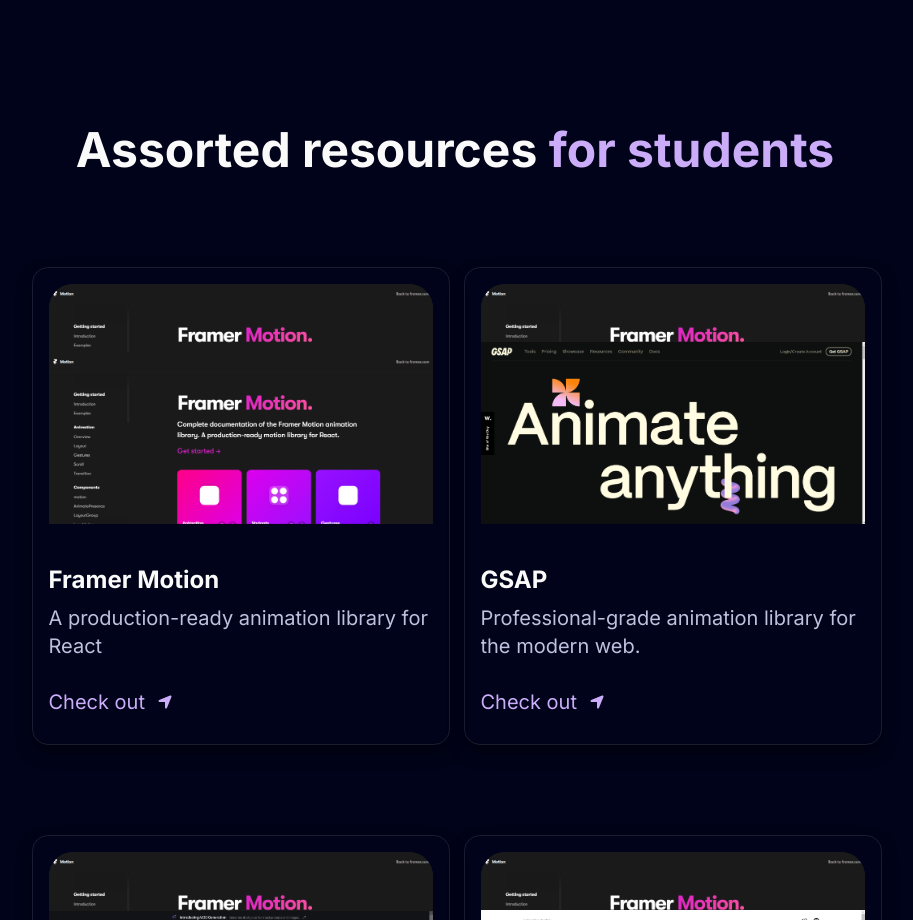
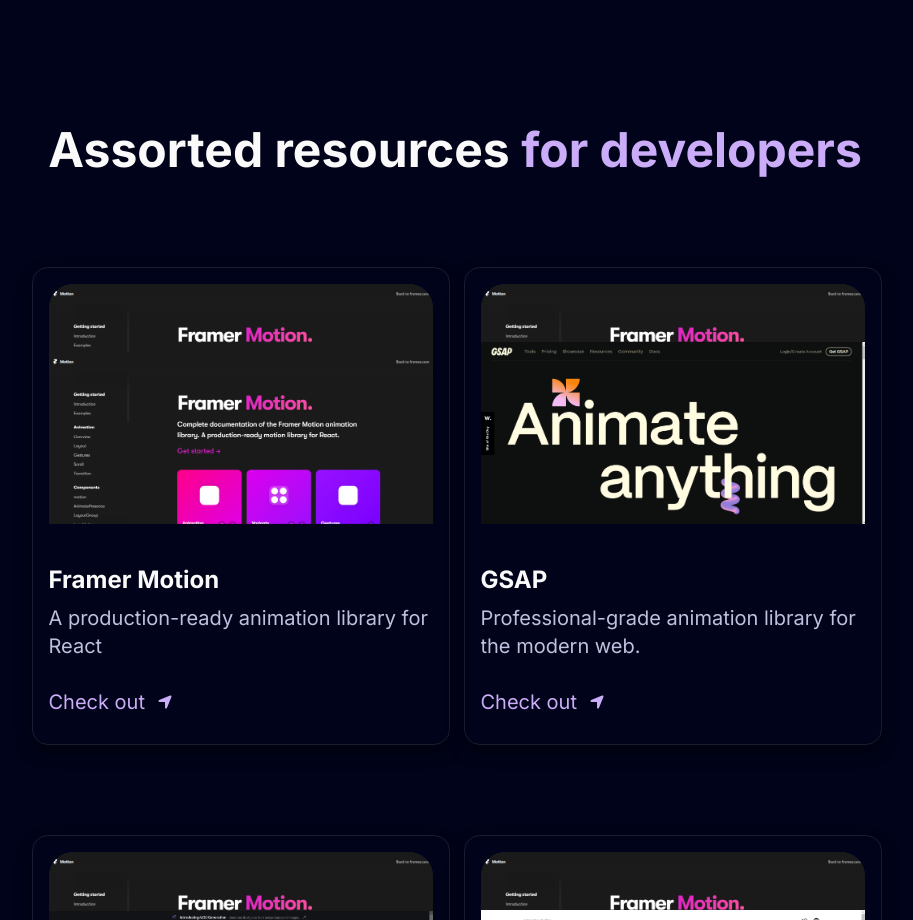
Before and after one commit to Jananisankar21419/toolmiet, a Next.js app: page / in a window 1280 px wide. Shown: the part 820-1740 px from the top of the page, without its empty margins (185-1098 px from the left). Built offline with nearby package versions, Linux system fonts and the light colour scheme.

Commit message:
Update RecentProjects.tsx

```diff
--- a/components/RecentProjects.tsx
+++ b/components/RecentProjects.tsx
@@ -9,7 +9,7 @@
   return (
     <div className="py-20">
       <h1 className="heading">
-        Assorted resources <span className="text-purple">for students</span>
+        Assorted resources <span className="text-purple">for developers</span>
       </h1>
       <div className="flex flex-wrap items-center justify-center p-4 gap-12 mt-10">
         {projects.map((item) => (
```
